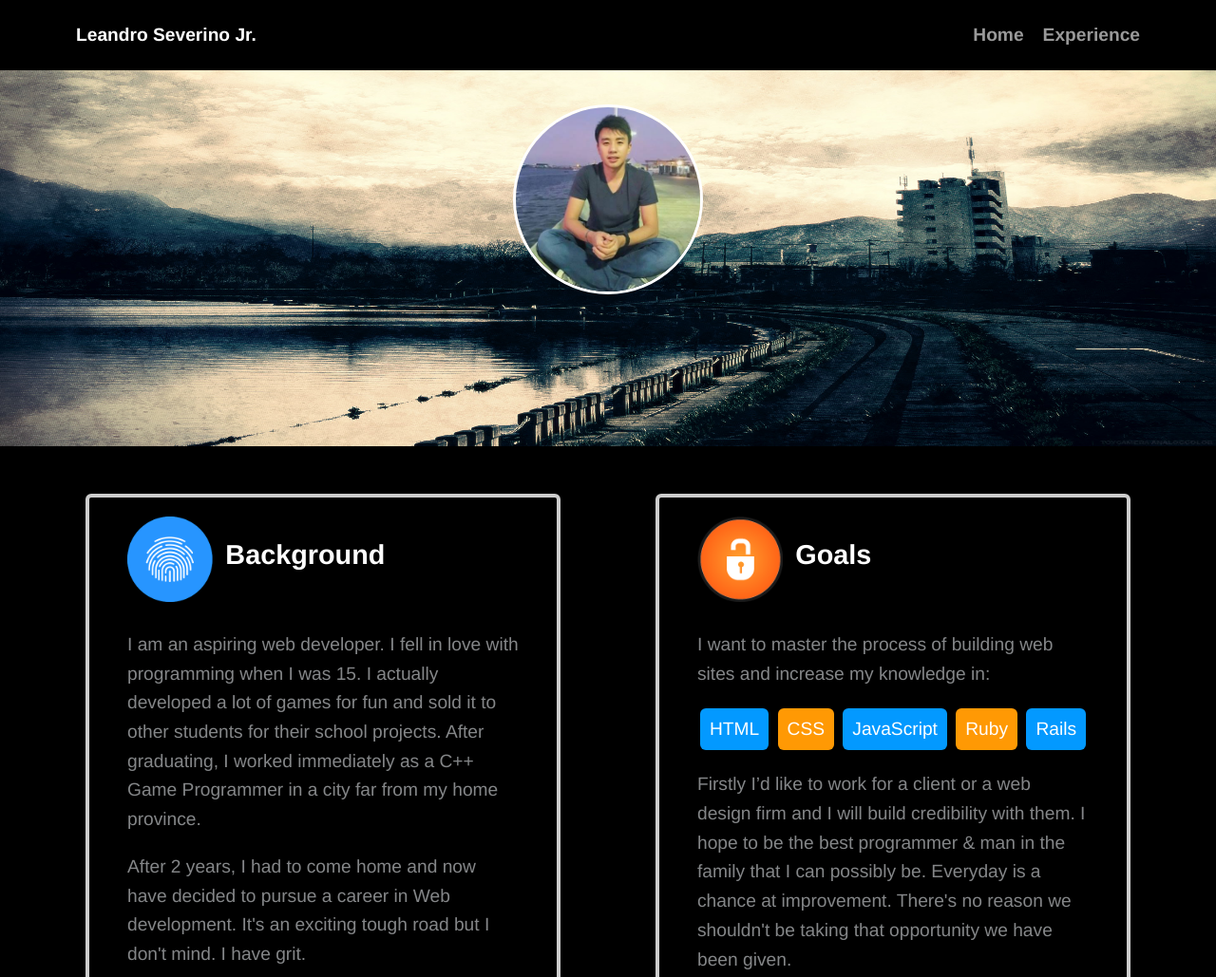
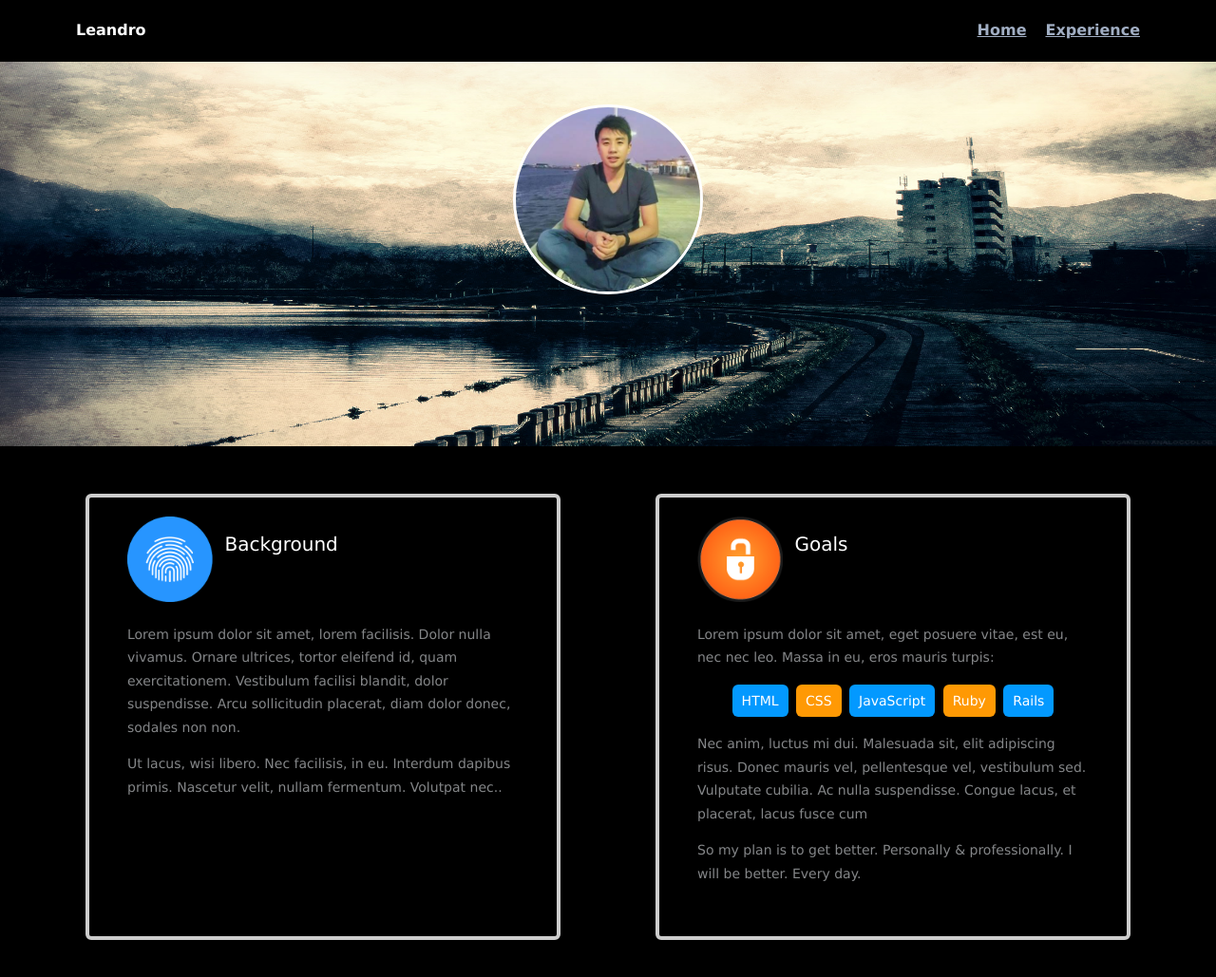
Before and after one commit to LeanSeverino1022/profile-proj1, a plain HTML site: page index.html in a window 1280 px wide. Shown: the top 1029 px of the page at 95% size. Drawn offline with nearby package versions, Linux system fonts and the light colour scheme.

Commit message:
updated styling
font
nav box-shadow

```diff
--- a/index.html
+++ b/index.html
@@ -11,7 +11,7 @@
  <body>
     <div class="main-nav">
         <ul class="nav">
-          <li class="name">Leandro Severino Jr.</li>
+          <li class="name">Leandro</li>
           <li><a href="#">Home</a></li>
           <li><a href="experience.html">Experience</a></li>
         </ul>
@@ -31,9 +31,9 @@
             <img src = "images/background-icon.png" alt="background icon">
             <h2>Background</h2>
         </div>
-        <p> I am an aspiring web developer. I fell in love with programming when I was 15. I actually developed a lot of games for fun and sold it to other students for their school projects. After graduating, I worked immediately as a C++ Game Programmer in a city far from my home province.
+        <p> Lorem ipsum dolor sit amet, lorem facilisis. Dolor nulla vivamus. Ornare ultrices, tortor eleifend id, quam exercitationem. Vestibulum facilisi blandit, dolor suspendisse. Arcu sollicitudin placerat, diam dolor donec, sodales non non.
         </p>
-        <p>After 2 years, I had to come home and now have decided to pursue a career in Web development. It's an exciting tough road but I don't mind. I have grit. </p>
+        <p>Ut lacus, wisi libero. Nec facilisis, in eu. Interdum dapibus primis. Nascetur velit, nullam fermentum. Volutpat nec.. </p>
       </div>
 
       <div class="card">
@@ -41,7 +41,7 @@
               <img src = "images/goal-icon.png" alt ="goal icon">
               <h2>Goals</h2>
           </div>
-          <p> I want to master the process of building web sites and increase my knowledge in:</p>
+          <p> Lorem ipsum dolor sit amet, eget posuere vitae, est eu, nec nec leo. Massa in eu, eros mauris turpis:</p>
           <ul class="skills">
               <li>HTML</li>
               <li>CSS</li>
@@ -49,8 +49,7 @@
               <li>Ruby</li>
               <li>Rails</li>
           </ul>
-        <p>Firstly I’d like to work for a client or a   web design firm and I will build credibility with them.
-         I hope to be the best programmer & man in the family that I can possibly be. Everyday is a chance at improvement. There's no reason we shouldn't be taking that opportunity we have been given.</p>
+        <p>Nec anim, luctus mi dui. Malesuada sit, elit adipiscing risus. Donec mauris vel, pellentesque vel, vestibulum sed. Vulputate cubilia. Ac nulla suspendisse. Congue lacus, et placerat, lacus fusce cum</p>
 
          <p> So my plan is to get better. Personally & professionally. I will be better. Every day.</p>
       </div>
--- a/styles.css
+++ b/styles.css
@@ -10,13 +10,15 @@ body {
   text-align: center;
   color: #848688;
   background: #000;
-  font: 1.2em/1.75em 'Arimo', Arial;
+  /*font: 1.2em/1.75em 'Arimo', Arial;  */
+
+  font: 14px/1.75em "Lucida Grande",Lucida,helvetica,Arial,verdana,sans-serif;
 }
 /* Link Styles */
 
 a {
   text-decoration: none;
-  color: #999;
+  color: #a1aec3;
 }
 a:hover {
   color: #6633ff;
@@ -31,12 +33,13 @@ a:hover {
   padding: 10px;
   position: fixed;
   text-align: center;
+  box-shadow: 0 23px 34px 3px rgba(245,242,245,.3);
 
 }
 .nav {
   display: flex;
   justify-content: space-around;
-  font-weight: 700;
+  font-weight: 600;
   list-style-type: none;
   margin: 0 auto;
   padding: 0;
@@ -50,9 +53,13 @@ a:hover {
 }
 .nav li {
   padding: 10px 10px 10px 10px;
+  font-size: 1rem;
 }
 .nav a {
   transition: all .5s;
+  font-size: 1rem;
+  text-decoration: underline;
+
 }
 .nav a:hover {
   color: white
@@ -121,6 +128,8 @@ header .profile-image:hover {
 
 .card h2{
     color: #fff;
+    font-size: 20px;
+    font-weight: normal;
 }
 
 ul.skills {
@@ -215,10 +224,6 @@ a.social:hover {
         padding-top: 20px;
       }
 
-      main p {
-        line-height: 1.6em;
-      }
-
       .card {
           max-width: 500px;
       }
```
